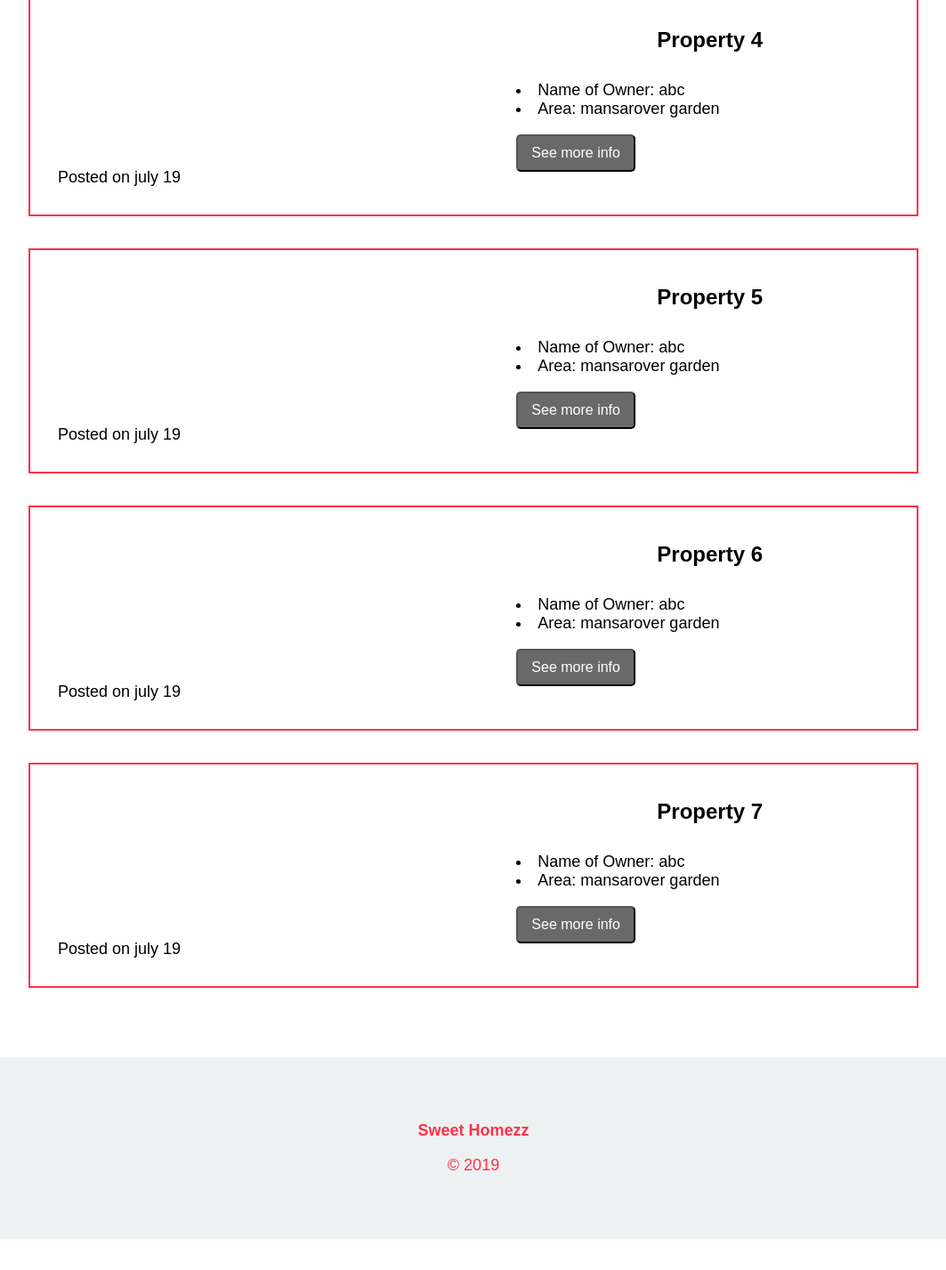
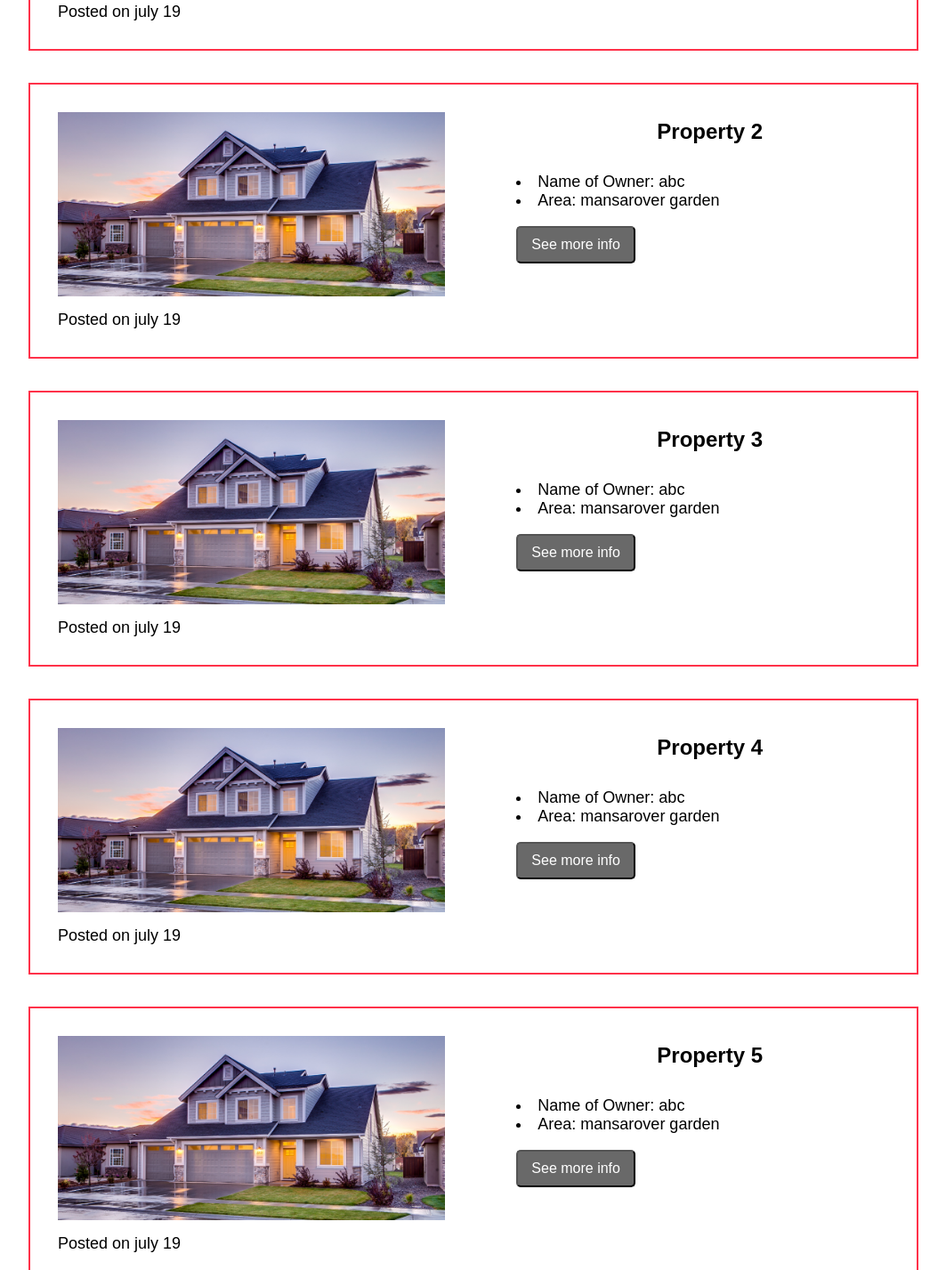
Before and after one commit to Sukhmani05/sweethomezz, a plain HTML site: page buy.html in a window 1280 px wide. Shown: the part 1118-2545 px from the top of the page at 89% size, without its empty margins (108-1171 px from the left). Before the commit the page ends 2510 px from the top, so only its background shows below. Drawn offline with Linux system fonts and the light colour scheme; files that its build step writes are made by us from their sources.

Commit message:
Update buy.html

```diff
--- a/buy.html
+++ b/buy.html
@@ -3,7 +3,7 @@
 <head>
     <meta charset="UTF-8">
     <meta name="viewport" content="width=device-width, initial-scale=1.0">
-    <link rel="stylesheet" href="css/style.css">
+    <link rel="stylesheet" href="style.css">
     <title>Sweet Homezz</title>
 </head>
 <body>
@@ -13,7 +13,7 @@
 
             <div class="logo">
                 <a href="index.html">
-                    <img src="img/logo2.png" alt="logo" class="img-full">
+                    <img src="logo2.png" alt="logo" class="img-full">
                 </a>
             </div>
 
@@ -32,7 +32,7 @@
     </header><!--menu ends-->
 
     <div class="container container-flex">
-        <img src="img/banner.png" alt="interior design of a house">
+        <img src="banner.png" alt="interior design of a house">
     </div>
 
     <br><br><br>
@@ -59,7 +59,7 @@
 
             <div class="article-recent-secondary">
 
-                <img src="img/buy.png" alt="" class="article-img">
+                <img src="buy.png" alt="" class="article-img">
                 <p class="article-info">
                     Posted on july 19
                 </p>
@@ -89,7 +89,7 @@
 
             <div class="article-recent-secondary">
 
-                <img src="img/buy.png" alt="" class="article-img">
+                <img src="buy.png" alt="" class="article-img">
                 <p class="article-info">
                     Posted on july 19
                 </p>
@@ -119,7 +119,7 @@
 
             <div class="article-recent-secondary">
 
-                <img src="img/buy.png" alt="" class="article-img">
+                <img src="buy.png" alt="" class="article-img">
                 <p class="article-info">
                     Posted on july 19
                 </p>
@@ -149,7 +149,7 @@
 
             <div class="article-recent-secondary">
 
-                <img src="img/buy.png" alt="" class="article-img">
+                <img src="buy.png" alt="" class="article-img">
                 <p class="article-info">
                     Posted on july 19
                 </p>
@@ -179,7 +179,7 @@
 
             <div class="article-recent-secondary">
 
-                <img src="img/buy.png" alt="" class="article-img">
+                <img src="buy.png" alt="" class="article-img">
                 <p class="article-info">
                     Posted on july 19
                 </p>
@@ -209,7 +209,7 @@
 
             <div class="article-recent-secondary">
 
-                <img src="img/buy.png" alt="" class="article-img">
+                <img src="buy.png" alt="" class="article-img">
                 <p class="article-info">
                     Posted on july 19
                 </p>
@@ -239,7 +239,7 @@
 
             <div class="article-recent-secondary">
 
-                <img src="img/buy.png" alt="" class="article-img">
+                <img src="buy.png" alt="" class="article-img">
                 <p class="article-info">
                     Posted on july 19
                 </p>
```
